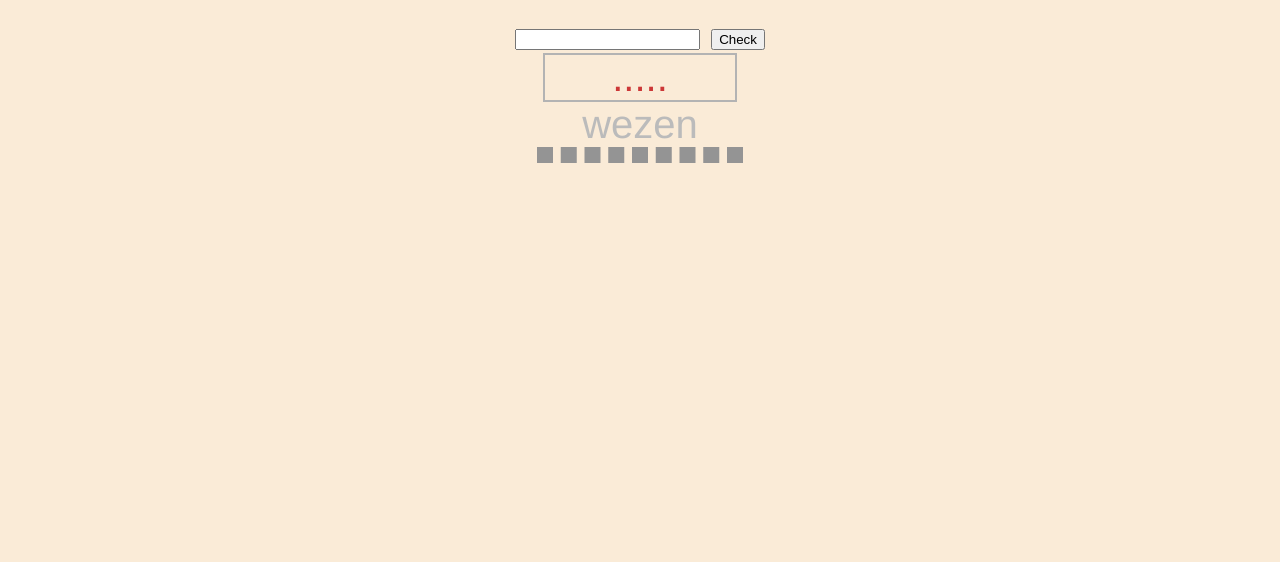
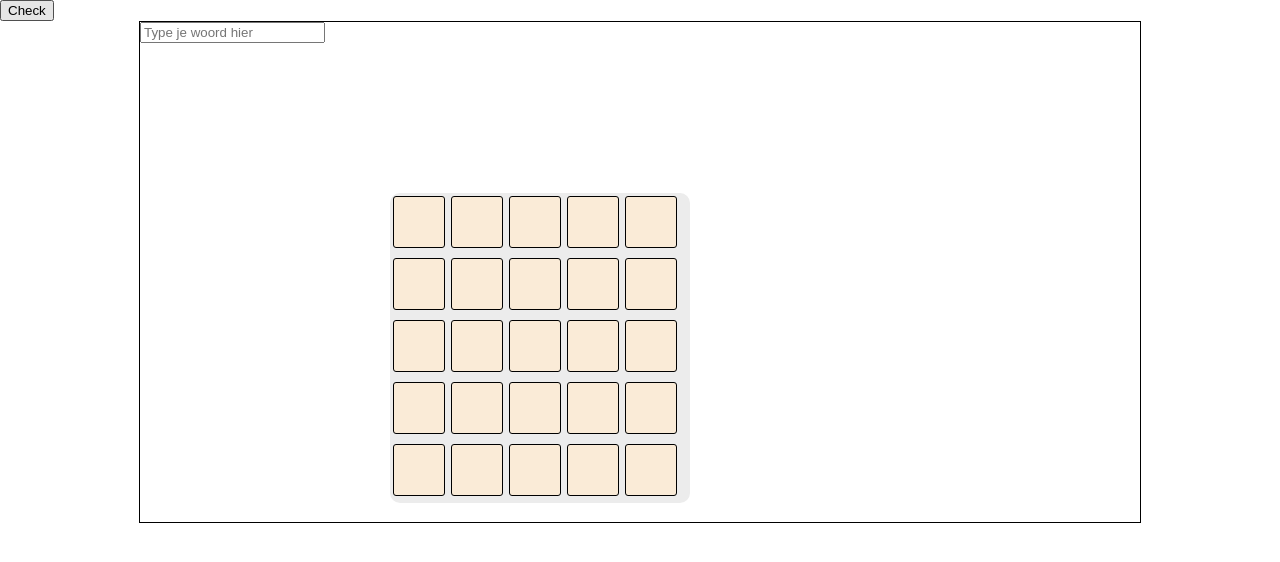
Before and after one commit to ChrisMinheereDavinci/Lingo, a plain HTML site: page Lingo/index.html in a window 1280 px wide. Drawn offline with Linux system fonts and the light colour scheme.

Commit message:
js DOM added

```diff
--- a/Lingo/css/main.css
+++ b/Lingo/css/main.css
@@ -1,50 +1,41 @@
 body{
+    margin: 0 auto;
+    /* background-color: antiquewhite; */
+}
+.container{
+    width: 1000px;
+    height: 500px;
+    margin: 0 auto;
+    border: solid black 1px;
+}
+
+.letterbox{
+    height: 50px;
+    width: 50px;
+    border: solid black 1px;
+    display: inline-block;
+    margin: 3px;
+    border-radius:  3px;
     background-color: antiquewhite;
 }
-#container{
-    color: rgb(204, 55, 55);
-    font-family: 'Franklin Gothic Medium', 'Arial Narrow', Arial, sans-serif;
-    font-size: 40px;
-    text-align: center;
+
+.lettercontainer{
+    margin-top: 150px;
+    margin-left: 250px;
+    width: 300px;
+    height: 310px;
+    border-radius:  10px;
+    background-color: rgb(236, 236, 236);
 }
 
-#game-container{
-
+#title{
+    float: left;
+    margin-top: 10px;
+    margin-left: 10px;
 }
 
-h2{
-    color: rgb(204, 55, 55);
-    font-family: 'Franklin Gothic Medium', 'Arial Narrow', Arial, sans-serif;
-    font-size: 30px;
-    text-align: center;
+#playerinput{
+    position: absolute;
+    margin-left: 220px;
+    margin-top: 110px;
 }
-
-#randomword{
-    color: rgb(187, 187, 187);
-    font-family: 'Franklin Gothic Medium', 'Arial Narrow', Arial, sans-serif;
-    font-size: 40px;
-    text-align: center;
-}
-
-#useroutput{
-    margin: auto;
-    width: 15%;
-    text-align: center;
-    border-style: solid;
-    border-width: 2px;
-    border-color: rgb(179, 179, 179);
-}
-
-#checker{
-    margin: auto;
-    width: 15%;
-    text-align: center;
-    color: rgb(187, 187, 187);
-    border-width: 8px;
-    border-style: dashed;
-    border-color: rgb(148, 148, 148);
-}
-
-input[type="text"] {
-    width: 20px;
-}
--- a/Lingo/index.html
+++ b/Lingo/index.html
@@ -12,17 +12,7 @@
 
 <body>
     <div id="container">
-        <div id="game-container">
-            <input id="inputWord">
-
-            <button onclick="check()">Check</button>
-
-            <div id="useroutput">.....</div>
-            <div id="randomword">
-
-            </div>
-            <div id="checker"></div>
-        </div>
+        <button onclick="check()">Check</button>
     </div>
     <script src="js/main.js"></script>
 </body>
--- a/Lingo/js/main.js
+++ b/Lingo/js/main.js
@@ -480,21 +480,65 @@ var words = [
 	"zeeen"];
 
 var lingoArrayInput = words[Math.floor(Math.random() * words.length)];
-randomword.innerHTML = lingoArrayInput;
+// randomword.innerHTML = lingoArrayInput;
 
 var lingoArrayOutput;
 var userInput;
 var userOutput;
 
 
+
+
+
+var container = document.createElement('div');
+container.classList.add('container');
+document.body.appendChild(container);
+
+// var text = document.createElement('p');
+// var textvalue = document.createTextNode('Lingo');
+// text.setAttribute('id', 'title');
+// text.appendChild(textvalue);
+// container.appendChild(text);
+
+var playerinput = document.createElement('input');
+container.appendChild(playerinput);
+playerinput.setAttribute('id', 'inputWord');
+playerinput.setAttribute('placeholder', 'Type je woord hier');
+playerinput.setAttribute('maxLength', '5');
+
+var lettercontainer = document.createElement('div');
+lettercontainer.classList.add('lettercontainer');
+container.appendChild(lettercontainer);
+
+
+
+for(var a = 1; a<=5; a++) {
+    for (var i = 1; i <= 5; i++) {
+        var letterbox = document.createElement('div');
+        letterbox.classList.add('letterbox');
+        lettercontainer.appendChild(letterbox);
+        letterbox.setAttribute('id', 'letterbox' + i + a);
+    }
+}
+
+
+
+
+
+
+
+
 function check() {
 	lingoArrayOutput = lingoArrayInput.split("");
 	userInput = document.getElementById('inputWord').value;
 	userOutput = userInput.split("");
+
 	//____________letter 1____________//
 	if (lingoArrayOutput[0] == userInput[0]) {
 		console.log('goed');
 		lingoArrayOutput[0] = null;
+		blockGreen.classList.add('lingoGreen');
+
 	}
 	else {
 		console.log('fout');
```
